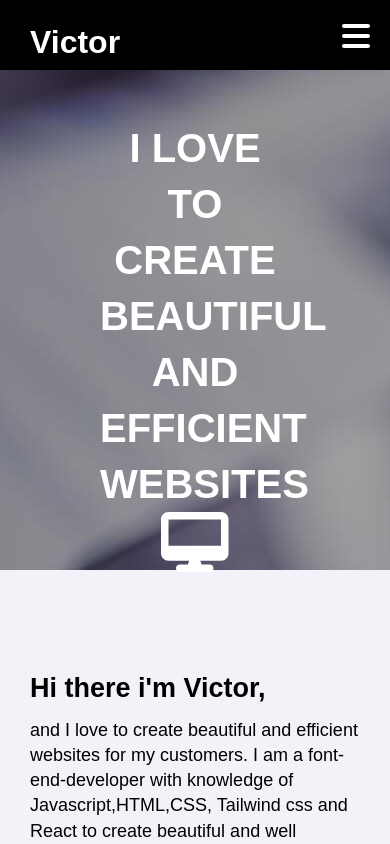
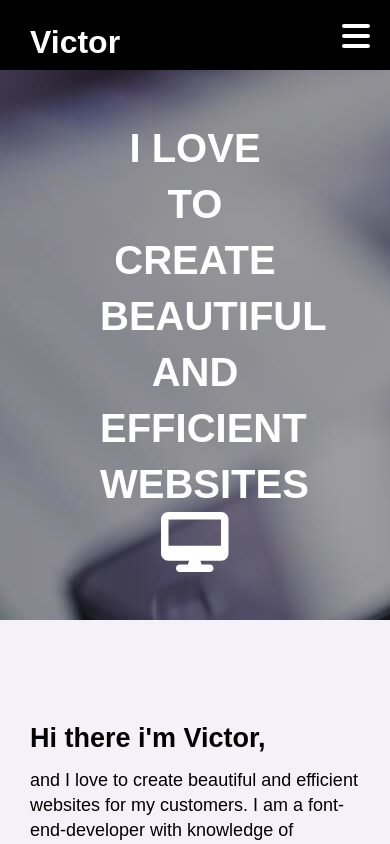
Before and after one commit to Osas66/My-Portfolio, a React (Create React App) app: page / in a window 390 px wide. Shown: the top 844 px of the page. Built offline with nearby package versions, Linux system fonts and the light colour scheme.

Commit message:
changed filexxx

```diff
--- a/src/App.css
+++ b/src/App.css
@@ -316,6 +316,9 @@ header {
 }
 
 @media (max-width:420px) {
+  header {
+    height: 800px;
+  }
   .menu-bar{
     display: block;
   float: right;
@@ -332,7 +335,7 @@ header {
     width: 100%;
     gap:0%;
     padding-top: 20px;
-    top:70px;
+    top:66px;
     right:-100%;
     transition: all 1s;
   }
@@ -342,6 +345,7 @@ header {
   .text-area {
     padding: 100px;
     padding-top: 300px;
+    padding-bottom:500px ;
     font-size: 20px;
   }
   .introduction-div {
@@ -419,7 +423,8 @@ header {
     font-size: 18px;
   }
   .joblist button, .url button {
-    width:40%
+    width:50%;
+    text-align: center;
   }
   .weight button {
     text-align: center;
```
